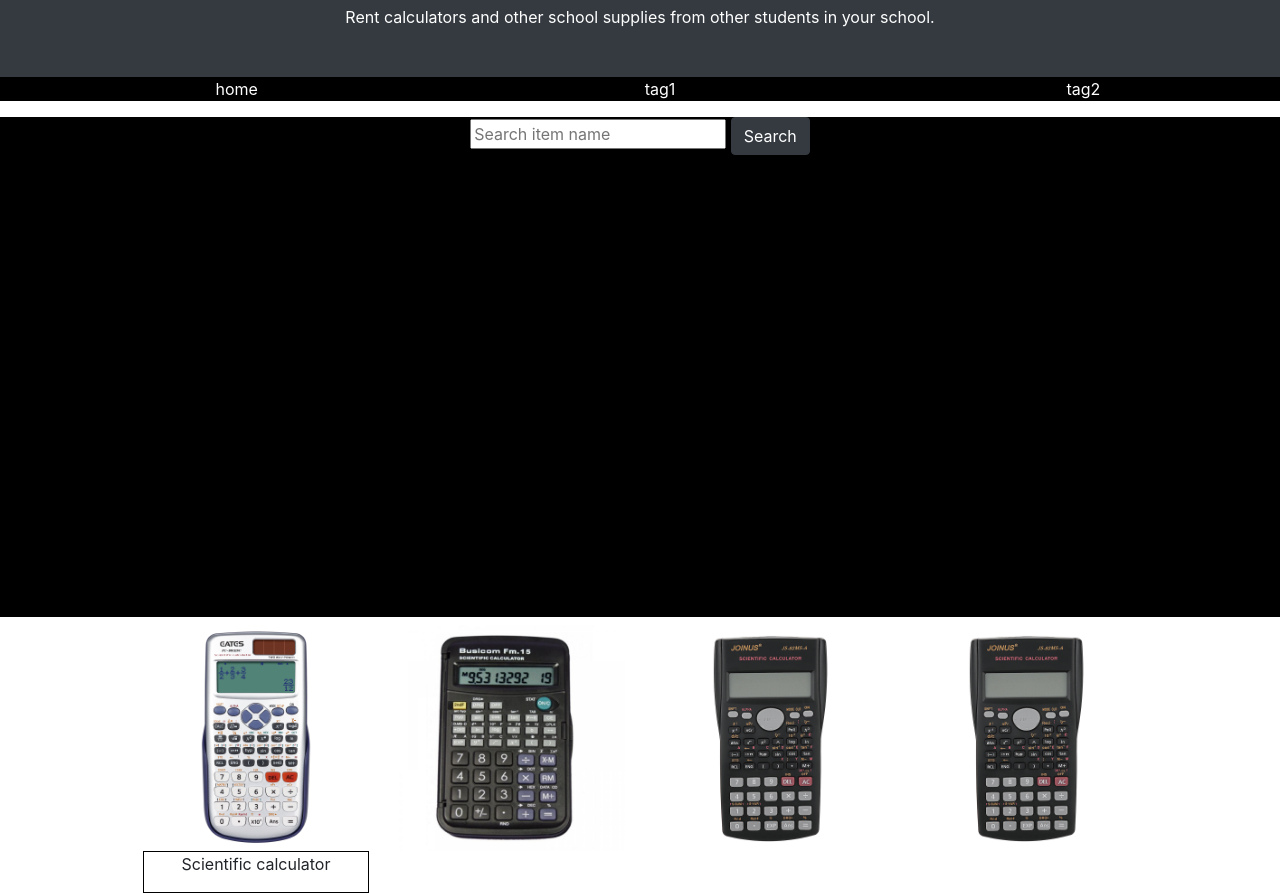
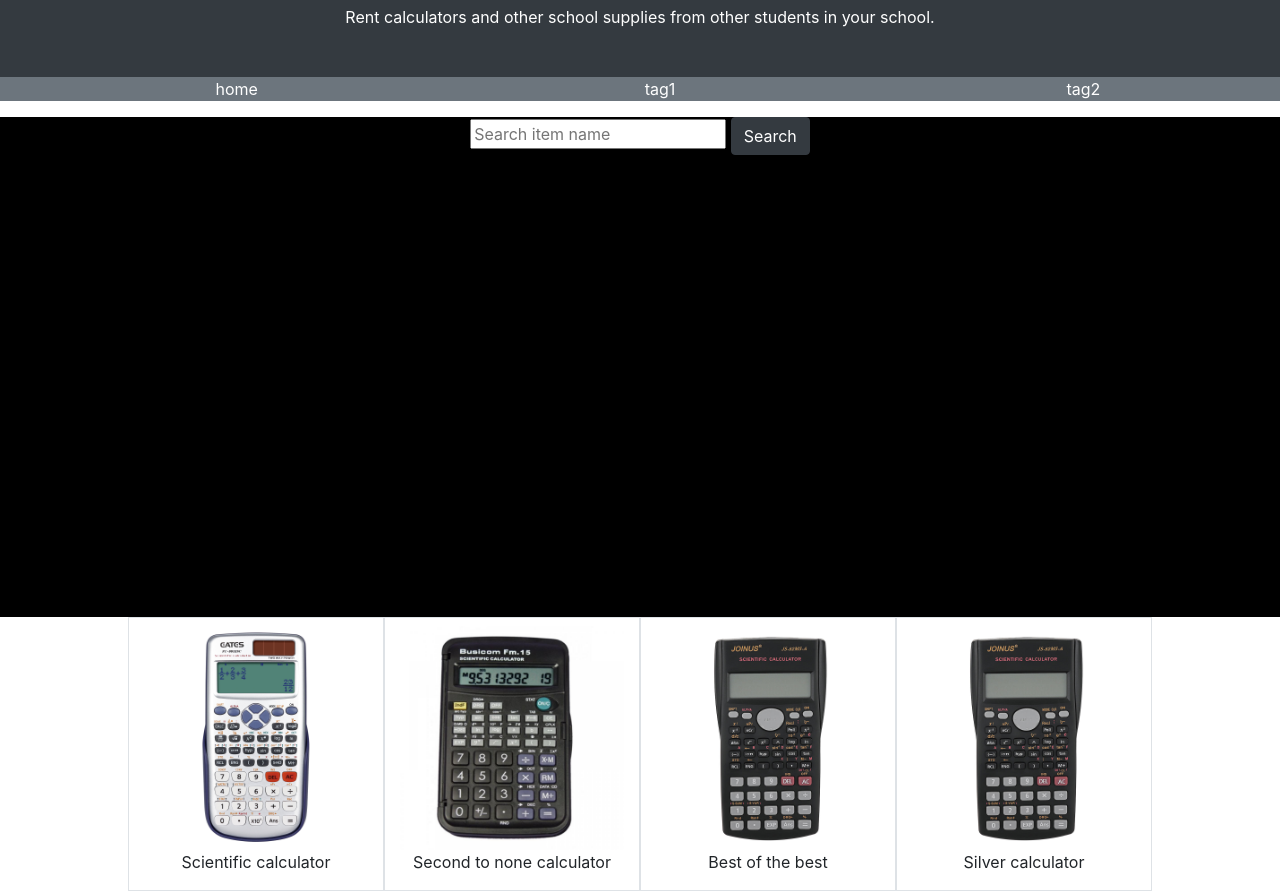
Before and after one commit to erjiale/sbuhacks2019, a plain HTML site: page index.html in a window 1280 px wide. Shown: the part 83-976 px from the top of the page. Drawn offline with nearby package versions, Linux system fonts and the light colour scheme.

Commit message:
improved img gallery UI

```diff
--- a/index.html
+++ b/index.html
@@ -15,7 +15,7 @@
 		</header>
 
 		<body>
-			<nav class="bg-black">
+			<nav class="bg-secondary text-white">
 				<ul class="row rem-bullet">
 					<li class="col">home</li>
 					<li class="col">tag1</li>
@@ -33,20 +33,29 @@
 
 				<!--AFTER search bar section-->
 				<div class="row img-gallery">
-					<div class="col-md-3 pt-2">
+					<div class="col-md-3 pt-2 border">
 						<img src="calculator1.jpg" alt="silver algebra calculator" class="img-size"/>
-						<div class="img-desc">
+						<div>
 							<p>Scientific calculator</p>
 						</div>
 					</div>
-					<div class="col-md-3 pt-2">
+					<div class="col-md-3 pt-2 border">
 						<img src="calculator2.jpg" alt="silver algebra calculator" class="img-size"/>
+						<div>
+							<p>Second to none calculator</p>
+						</div>
 					</div>
-					<div class="col-md-3 pt-2">
+					<div class="col-md-3 pt-2 border">
 						<img src="calculator3.jpg" alt="silver algebra calculator" class="img-size"/>
+						<div>
+							<p>Best of the best</p>
+						</div>
 					</div>
-					<div class="col-md-3 pt-2">
+					<div class="col-md-3 pt-2 border">
 						<img src="calculator3.jpg" alt="silver algebra calculator" class="img-size"/>
+						<div>
+							<p>Silver calculator</p>
+						</div>
 					</div>
 				</div>
 			</section>
--- a/styles.css
+++ b/styles.css
@@ -4,10 +4,10 @@ header {
 	color: white;
 }
 
-.bg-black {
+/*.bg-black {
 	background-color: black;
 	color: white;
-}
+}*/
 
 .rem-bullet {
 	list-style: none;
@@ -26,8 +26,3 @@ header {
 .img-size {
 	width:100%;
 }
-
-.img-desc {
-	width:100%;
-	border: 1px solid rgb(0,0,0);
-}
```
